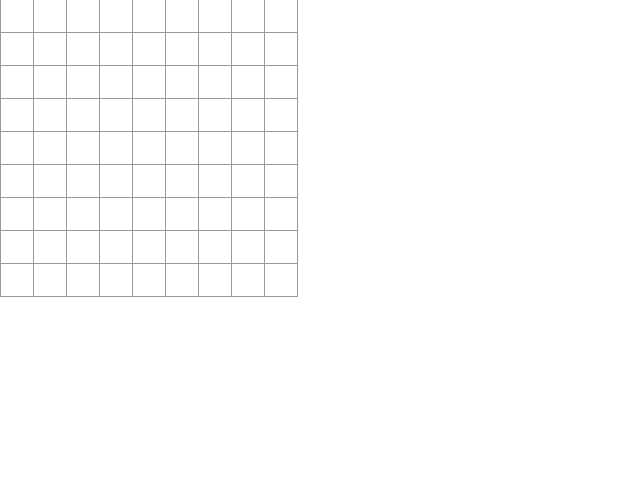
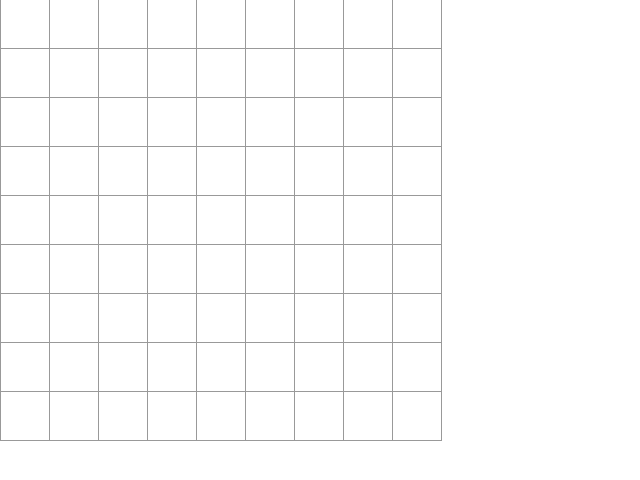
Before and after one commit to chfoucher/sudokur, a React (Create React App) app: page / in a window 1280 px wide. Shown: the top 480 px of the page, without its empty margins (0-640 px from the left). Built offline with nearby package versions, Linux system fonts and the light colour scheme.

Commit message:
Ajustement de la taille des cellules

```diff
--- a/src/App.css
+++ b/src/App.css
@@ -34,13 +34,13 @@
   float: left;
   font-size: 24px;
   font-weight: bold;
-  line-height: 34px;
-  height: 34px;
+  line-height: 50px;
+  height: 50px;
   margin-right: -1px;
   margin-top: -1px;
   padding: 0;
   text-align: center;
-  width: 34px;
+  width: 50px;
 }
 
 .board-row:after {
```
